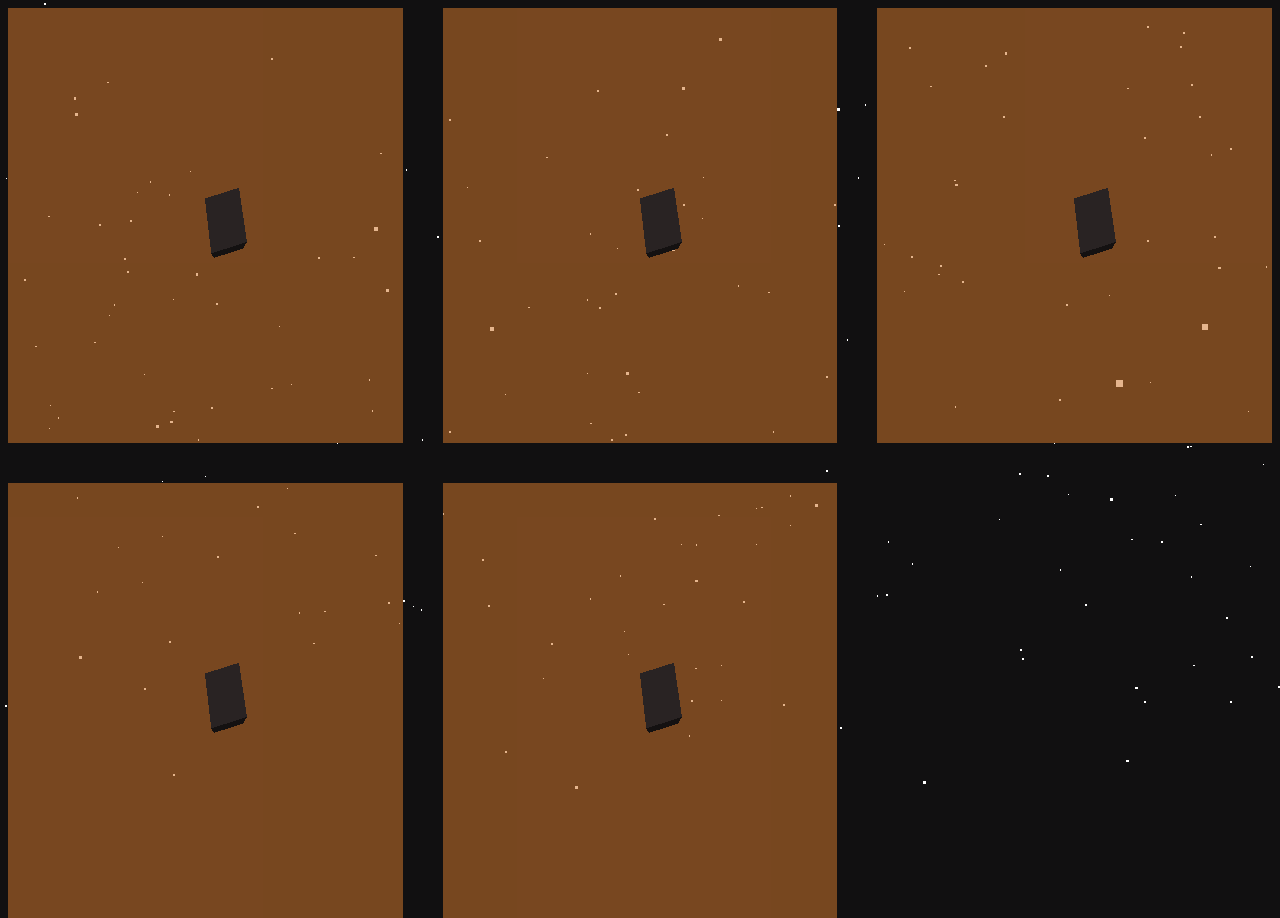
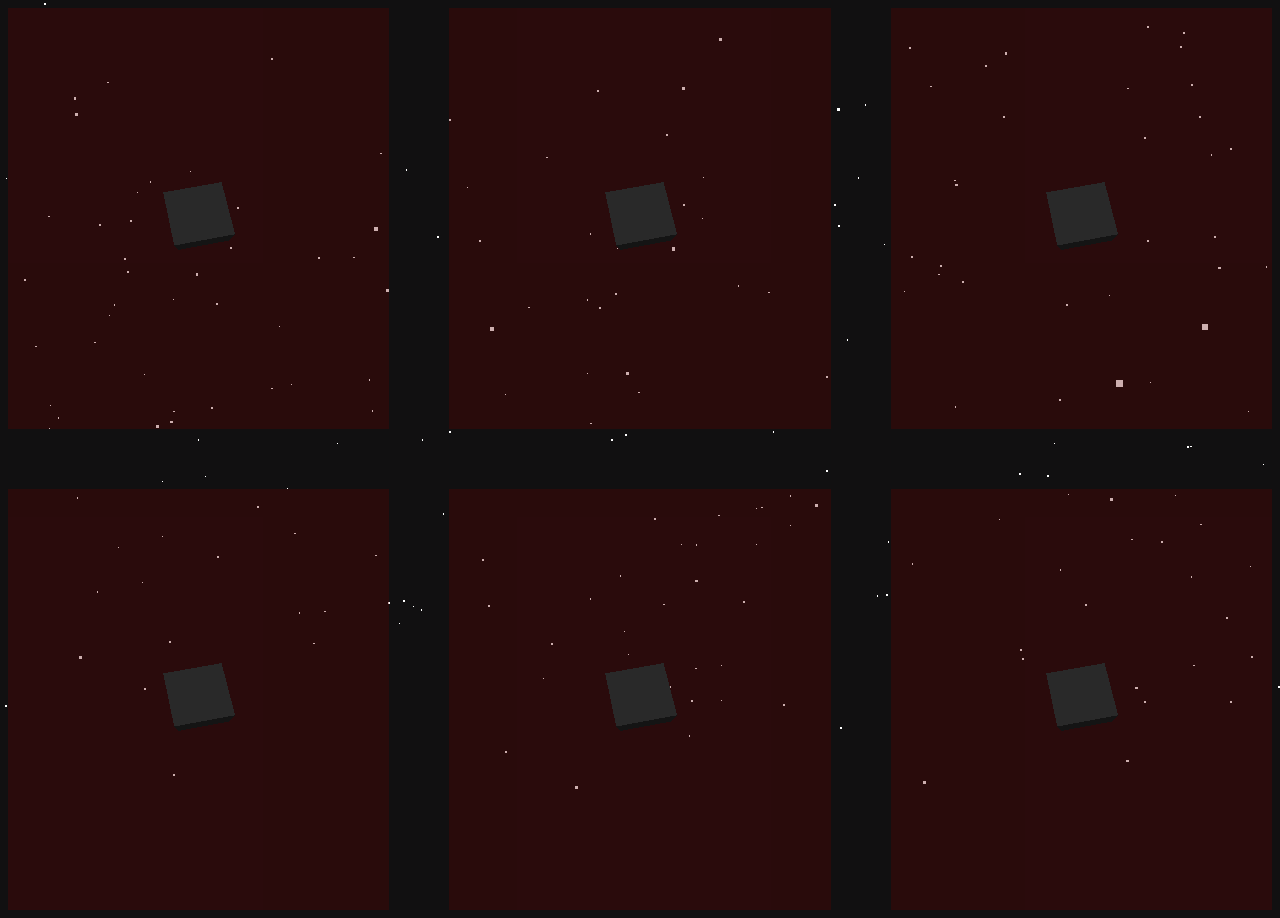
Before and after one commit to Atireg/js-angular, an Angular app: page / in a window 1280 px wide. Built offline with nearby package versions, Linux system fonts and the light colour scheme.

Commit message:
fixed aspect ratio

```diff
--- a/src/app/app.component.html
+++ b/src/app/app.component.html
@@ -1,6 +1,5 @@
 
 <div class="container">
   <app-particles />
-  <!-- <app-cube /> -->
   <app-grid />
 </div>
--- a/src/app/cube/cube.component.css
+++ b/src/app/cube/cube.component.css
@@ -1,10 +1,13 @@
 .grid-item {
-    aspect-ratio: 1; /* Keep items square in shape */
-    background-color: #cf762e8a;
+    background-color: #61000050;
     color: white;
     padding: 20px;
     text-align: center;
-    font-size: 1.5rem;
-    transition: transform 0.3s;
+    aspect-ratio: 1;
+    place-items: center;
     position: relative;
-  }
+}
+
+/* .grid-item:hover {
+    transform: scale(1.05);
+} */
--- a/src/app/cube/cube.component.ts
+++ b/src/app/cube/cube.component.ts
@@ -16,10 +16,6 @@ export class CubeComponent implements OnInit, OnDestroy {
   private camera!: THREE.PerspectiveCamera;
   private cube!: THREE.Mesh;
   private animationId!: number;
-  private sizes = {
-    width: window.innerWidth,
-    height: window.innerHeight
-  }
 
   constructor() { }
 
@@ -35,13 +31,18 @@ export class CubeComponent implements OnInit, OnDestroy {
   private initializeScene(): void {
     const gridItemContainer = this.containerRef.nativeElement
 
+    const sizes = {
+      width: gridItemContainer.clientWidth,
+      height: gridItemContainer.clientHeight,
+    }
+
     // Input Parameters
     const parameters = {
-      materialColor: '#ffeded'
+      materialColor: '#73d800f8'
     }
     // Texture
     const textureoader = new THREE.TextureLoader()
-    const gradientTexture = textureoader.load('./5.jpg')
+    const gradientTexture = textureoader.load('./3.jpg')
     gradientTexture.magFilter = THREE.NearestFilter
 
     // Material
@@ -55,14 +56,14 @@ export class CubeComponent implements OnInit, OnDestroy {
       alpha: true
     });
     this.renderer.outputColorSpace = THREE.LinearSRGBColorSpace
-    this.renderer.setSize(gridItemContainer.clientWidth, gridItemContainer.clientHeight);
+    this.renderer.setSize(sizes.width, sizes.height);
     gridItemContainer.appendChild(this.renderer.domElement);
 
     // Create a scene
     this.scene = new THREE.Scene();
 
     // Create a camera
-    this.camera = new THREE.PerspectiveCamera(75, window.innerWidth / window.innerHeight, 0.1, 1000);
+    this.camera = new THREE.PerspectiveCamera(75, gridItemContainer.clientWidth / gridItemContainer.clientHeight, 0.1, 1000);
     this.camera.position.z = 5;
 
     // Create a cube
@@ -77,19 +78,23 @@ export class CubeComponent implements OnInit, OnDestroy {
     this.scene.add(directionalight)
 
     // Resize Grid Item
-    gridItemContainer.addEventListener('resize', () => {
-      // Update sizes
-      // gridItemContainer.clientWidth = window.innerWidth;
-      // this.sizes.height = window.innerHeight;
+    // gridItemContainer.addEventListener('resize', () => {
+    //   // Update sizes
 
-      // Update camera
-      this.camera.aspect = gridItemContainer.clientWidth / gridItemContainer.clientHeight;
-      this.camera.updateProjectionMatrix();
+    //   sizes.width = gridItemContainer.clientHeight;
+    //   sizes.height = gridItemContainer.clientHeight;
 
-      //Update renderer
-      this.renderer.setSize(gridItemContainer.clientWidth, gridItemContainer.clientHeight)
-      this.renderer.setPixelRatio(Math.min(gridItemContainer.devicePixelRatio, 2))
-    });
+    //   console.log(sizes.width, sizes.height );
+
+
+    //   // Update camera
+    //   this.camera.aspect = sizes.width / sizes.height;
+    //   this.camera.updateProjectionMatrix();
+
+    //   //Update renderer
+    //   this.renderer.setSize(sizes.width, sizes.height)
+    //   this.renderer.setPixelRatio(Math.min(window.devicePixelRatio, 2))
+    // });
   };
 
   private startAnimationLoop(): void {
--- a/src/app/grid/grid.component.css
+++ b/src/app/grid/grid.component.css
@@ -1,16 +1,10 @@
-
 .grid-container {
   display: grid;
-  grid-template-columns: repeat(3, minmax(200px, 1fr)); /* Adjust column size based on the container size */
-  gap: 40px;
+  grid-template-columns: repeat(3, minmax(200px, 1fr));
+  gap: 60px;
   width: 100%;
-  height: 100vh; /* Set height to the full viewport height */
+  height: 100vh;
   position: relative;
   box-sizing: border-box;
+  justify-content: center;
 }
-
-
-/*
-.grid-item:hover {
-  transform: scale(1.05);
-} */
--- a/src/app/grid/grid.component.html
+++ b/src/app/grid/grid.component.html
@@ -4,11 +4,5 @@
   <app-cube />
   <app-cube />
   <app-cube />
-  <!-- <div class="grid-item">3</div>
-  <div class="grid-item">4</div>
-  <div class="grid-item">5</div>
-  <div class="grid-item">6</div>
-  <div class="grid-item">7</div>
-  <div class="grid-item">8</div>
-  <div class="grid-item">9</div> -->
+  <app-cube />
 </div>
```
